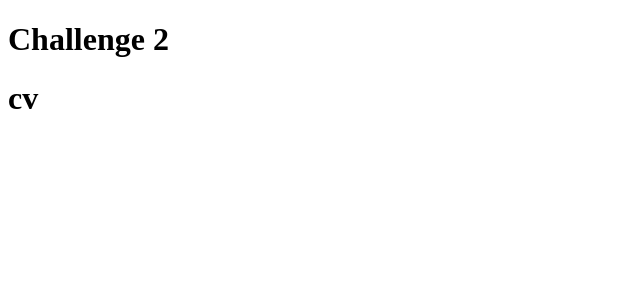
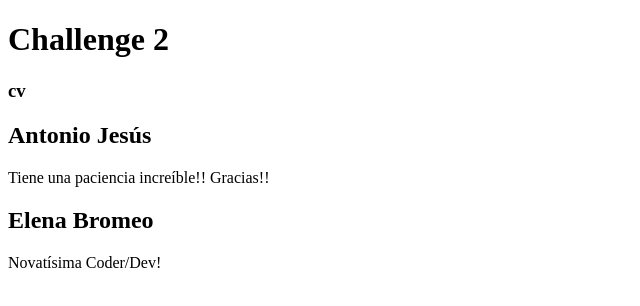
Before and after one commit to AntonioJRuizG/202301-W1CH2-Elena-Antonio, a website: page cv.html in a window 1280 px wide. Shown: the whole page, without its empty margins (0-640 px from the left). Drawn offline with Linux system fonts and the light colour scheme.

Commit message:
Add changed cv files

```diff
--- a/cv.html
+++ b/cv.html
@@ -12,7 +12,16 @@
   <header>
     <h1>Challenge 2</h1>
   </header>
-  <h1>cv</h1>
+  <h3>cv</h3>
+  <section>
+    <h2>Antonio Jesús</h2>
+    <p>Tiene una paciencia increíble!! Gracias!!</p>
+  </section>
+
+  <section>
+    <h2>Elena Bromeo</h2>
+    <p>Novatísima Coder/Dev!</p>
+  </section>
 </body>
 
 </html>
```
Also changed, not shown: about.html (+3 -1 lines).
